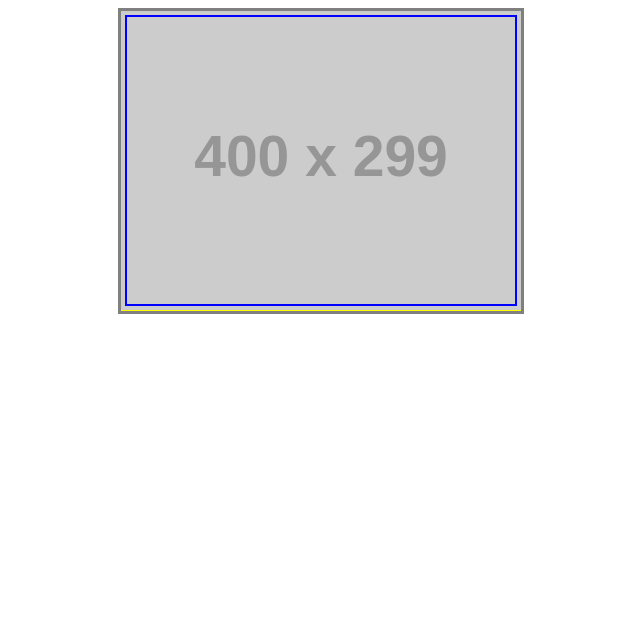
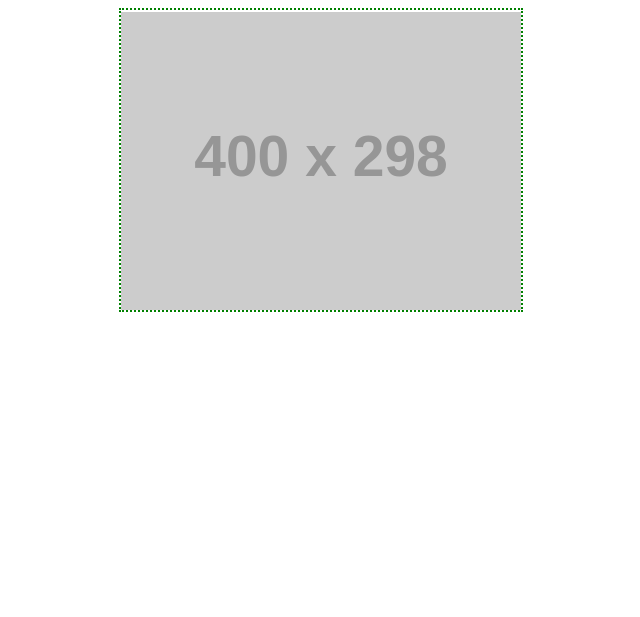
Before and after one commit to agmkowalczyk/kodilla-10, a plain HTML site: page index.html in a window 1280 px wide. Shown: the whole page, without its empty margins (319-959 px from the left). Drawn offline with nearby package versions, Linux system fonts and the light colour scheme; placeholder pictures from the web are drawn by us.

Commit message:
carousel

```diff
--- /dev/null
+++ b/css/style2.css
@@ -0,0 +1,23 @@
+#carousel {
+	margin: 0 auto;
+	width: 400px;
+	height: 300px;
+	border: 2px dotted green;
+	overflow: hidden;
+}
+
+ul, li {
+	margin: 0;
+	padding: 0;
+}
+
+ul {
+	list-style: none;
+	width: 2000px;
+}
+
+li {
+	display: inline-block;
+	width: 400px;
+	height: 300px;
+}
--- a/index.html
+++ b/index.html
@@ -1,14 +1,13 @@
  <!DOCTYPE html>
  <html>
  <head>
- 	<title>Carousel 1</title>
+ 	<title>Carousel</title>
  	<script src="https://ajax.googleapis.com/ajax/libs/jquery/1.12.4/jquery.min.js"></script>
- 	<link rel="stylesheet" href="css/style.css">
+ 	<link rel="stylesheet" href="css/style2.css">
  	<link rel="stylesheet" href="https://maxcdn.bootstrapcdn.com/font-awesome/4.5.0/css/font-awesome.min.css">
  </head>
  <body>
  	<div id="carousel">
- 		<div id="images">
 	 	<ul>
 	 		<li><img src="http://placehold.it/400x300" alt=""></li>
 	 		<li><img src="http://placehold.it/400x299" alt=""></li>
@@ -17,7 +16,6 @@
 	 		<li><img src="http://placehold.it/400x296" alt=""></li>
 	 	</ul>
  	</div>
- 	</div>
-    <script type="text/javascript" src="js/scripts.js"></script>
+    <script type="text/javascript" src="js/scripts2.js"></script>
  </body>
  </html>
--- /dev/null
+++ b/js/scripts2.js
@@ -0,0 +1,16 @@
+$(function () {
+	var carouselList = $("#carousel ul");
+
+	setInterval(changeSlides, 2000);
+
+	function changeSlides() {
+		carouselList.animate({'marginLeft':-400}, 500, moveFirstSlide);
+	}
+
+	function moveFirstSlide() {
+		var firstItem = carouselList.find("li:first");
+		var lastItem = carouselList.find("li:last");
+		lastItem.after(firstItem);
+		carouselList.css({marginLeft:0});
+	}
+});
```
Lines whose indentation alone changed are shown as unchanged.
